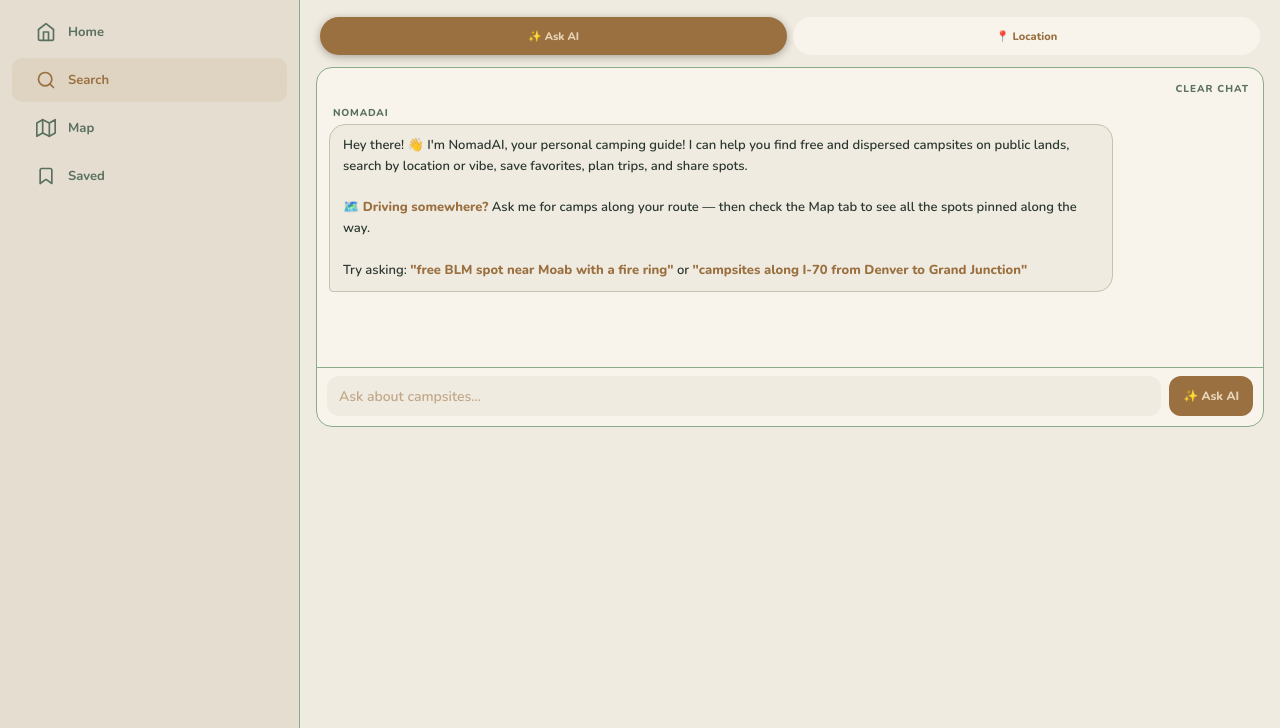
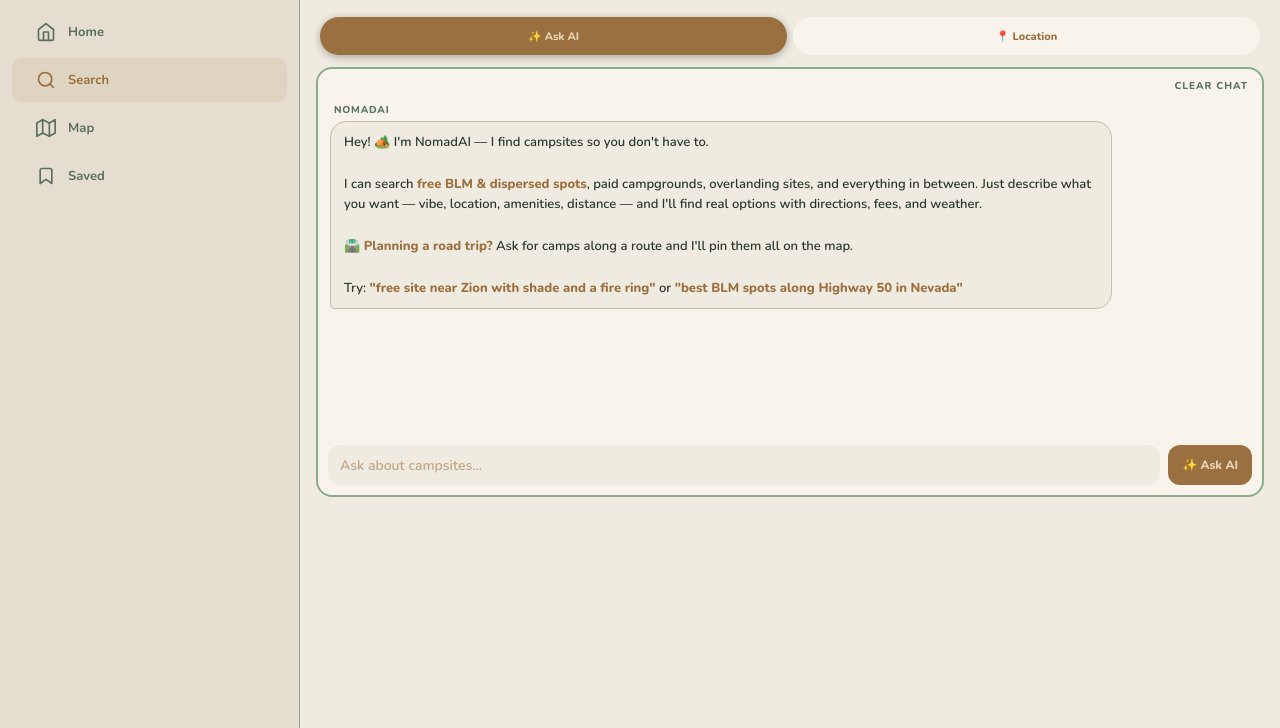
Before and after one commit to lukeb230/nomad-ai-vercel, a plain HTML site: page app.html in a window 1280 px wide. Shown: the part 72-800 px from the top of the page. Drawn offline with nearby package versions, Linux system fonts and the light colour scheme.

Commit message:
Update app.html

```diff
--- a/app.html
+++ b/app.html
@@ -696,16 +696,18 @@
     </div>
 
     <!-- AI CHAT MODE -->
-    <div id="nl-mode-wrap" style="display:flex;flex-direction:column;height:360px;border:1.5px solid var(--slate);border-radius:16px;margin:0 16px 12px;background:var(--card);">
+    <div id="nl-mode-wrap" style="display:flex;flex-direction:column;height:430px;border:2.5px solid var(--slate);border-radius:16px;margin:0 16px 12px;background:var(--card);">
       <!-- Scrollable chat -->
-      <div id="chat-scroll-area" style="flex:1;overflow-y:auto;padding:12px 12px 4px;-webkit-overflow-scrolling:touch;min-height:0;">
-        <div class="chat-clear" id="chat-clear-btn" onclick="clearChat()" style="display:none;">Clear chat</div>
+      <div id="chat-clear-header" style="display:none;padding:4px 12px 0;text-align:right;flex-shrink:0;">
+        <span class="chat-clear" id="chat-clear-btn" onclick="clearChat()">Clear chat</span>
+      </div>
+      <div id="chat-scroll-area" style="flex:1;overflow-y:auto;padding:4px 12px 4px;-webkit-overflow-scrolling:touch;min-height:0;">
         <div class="chat-thread" id="chat-thread"></div>
         <div id="ai-loader" style="display:none;padding:8px 0;"><div class="ai-loader-ring"></div><span class="ai-loader-text">Asking AI…</span></div>
         <div id="recent-section" style="display:flex;flex-direction:column;gap:10px;padding-bottom:4px;"></div>
       </div>
       <!-- Input bar stuck to bottom of chat box -->
-      <div id="nl-input-bar" style="flex-shrink:0;padding:8px 10px 10px;border-top:1px solid var(--slate);">
+      <div id="nl-input-bar" style="flex-shrink:0;padding:8px 10px 10px;">
         <div style="display:flex;gap:8px;align-items:flex-end;">
           <div id="nl-search-box" style="flex:1;display:flex;align-items:center;background:var(--darker);border-radius:12px;padding:8px 12px;min-height:40px;">
             <div id="nl-input" contenteditable="true" data-placeholder="Ask about campsites..." style="flex:1;background:none;border:none;outline:none;font-size:14px;color:var(--sand);font-family:'Nunito',sans-serif;font-weight:600;caret-color:var(--sand);line-height:1.5;min-height:20px;max-height:80px;overflow-y:auto;word-break:break-word;" onkeydown="if(event.key==='Enter'&&!event.shiftKey){event.preventDefault();doNLSearch();}" oninput="toggleNLClearBtn();"></div>
@@ -1890,6 +1892,8 @@ function clearChat() {
   /* ai-response-box always visible */
   const cb = document.getElementById('chat-clear-btn');
   if(cb) cb.style.display = 'none';
+  const ch = document.getElementById('chat-clear-header');
+  if(ch) ch.style.display = 'none';
   document.getElementById('res').innerHTML = '';
   lastSearchResults = [];
   showWelcomeMessage();
@@ -1899,7 +1903,7 @@ function showWelcomeMessage() {
   const thread = document.getElementById('chat-thread');
   if (!thread) return;
   thread.innerHTML = '';
-  appendChatMsg('ai', "Hey there! 👋 I'm NomadAI, your personal camping guide! I can help you find free and dispersed campsites on public lands, search by location or vibe, save favorites, plan trips, and share spots.<br><br>🗺️ <span style=\"color:var(--tan);font-weight:800;\">Driving somewhere?</span> Ask me for camps along your route — then check the Map tab to see all the spots pinned along the way.<br><br>Try asking: <span style=\"color:var(--tan);font-weight:800;\">\"free BLM spot near Moab with a fire ring\"</span> or <span style=\"color:var(--tan);font-weight:800;\">\"campsites along I-70 from Denver to Grand Junction\"</span>");
+  appendChatMsg('ai', "Hey! 🏕️ I'm NomadAI — I find campsites so you don't have to.<br><br>I can search <span style=\"color:var(--tan);font-weight:800;\">free BLM & dispersed spots</span>, paid campgrounds, overlanding sites, and everything in between. Just describe what you want — vibe, location, amenities, distance — and I'll find real options with directions, fees, and weather.<br><br>🛣️ <span style=\"color:var(--tan);font-weight:800;\">Planning a road trip?</span> Ask for camps along a route and I'll pin them all on the map.<br><br>Try: <span style=\"color:var(--tan);font-weight:800;\">\"free site near Zion with shade and a fire ring\"</span> or <span style=\"color:var(--tan);font-weight:800;\">\"best BLM spots along Highway 50 in Nevada\"</span>");
   /* ai-response-box always visible */
 }
 
@@ -1917,10 +1921,13 @@ function appendChatMsg(role, html) {
   msg.appendChild(label);
   msg.appendChild(bubble);
   thread.appendChild(msg);
-  thread.scrollTop = thread.scrollHeight;
+  const scrollArea = document.getElementById("chat-scroll-area");
+  if (scrollArea) setTimeout(() => { scrollArea.scrollTop = scrollArea.scrollHeight; }, 50);
   /* ai-response-box always visible */
   const ccb = document.getElementById('chat-clear-btn');
-  if (ccb) ccb.style.display = 'block';
+  const cch = document.getElementById('chat-clear-header');
+  if (ccb) ccb.style.display = 'inline';
+  if (cch) cch.style.display = 'block';
 }
 
 async function doNLSearch() {
```
